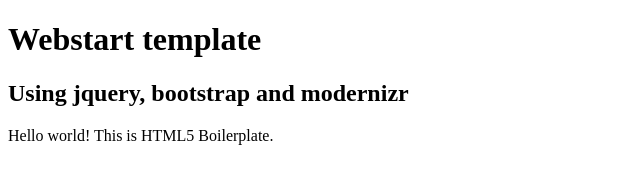
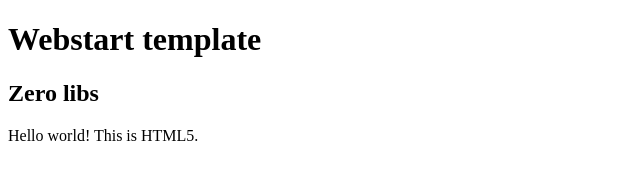
Before and after one commit to bradrice/plainjane, a plain HTML site: page index.html in a window 1280 px wide. Shown: the whole page, without its empty margins (0-640 px from the left). Drawn offline with Linux system fonts and the light colour scheme.

Commit message:
Fixed html text

```diff
--- a/index.html
+++ b/index.html
@@ -20,9 +20,9 @@
             <div>
                 <div>
                     <h1>Webstart template</h1>
-                    <h2>Using jquery, bootstrap and modernizr</h2>
+                    <h2>Zero libs</h2>
                     <!-- Add your site or application content here -->
-                    <p>Hello world! This is HTML5 Boilerplate.</p>
+                    <p>Hello world! This is HTML5.</p>
                 </div>
             </div>
         </div>
```
